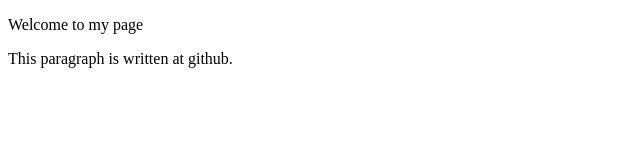
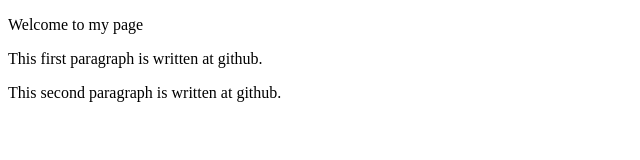
Before and after one commit to runaia/my-site, a plain HTML site: page index.html in a window 1280 px wide. Shown: the whole page, without its empty margins (0-640 px from the left). Drawn offline with Linux system fonts and the light colour scheme.

Commit message:
Update index.html

```diff
--- a/index.html
+++ b/index.html
@@ -8,6 +8,8 @@
 </head>
 <body>
     <p>Welcome to my page</p>
-    <p>This paragraph is written at github.</p>
+    <p>This first paragraph is written at github.</p>
+    <p>This second paragraph is written at github.</p>
+
 </body>
 </html>
```
